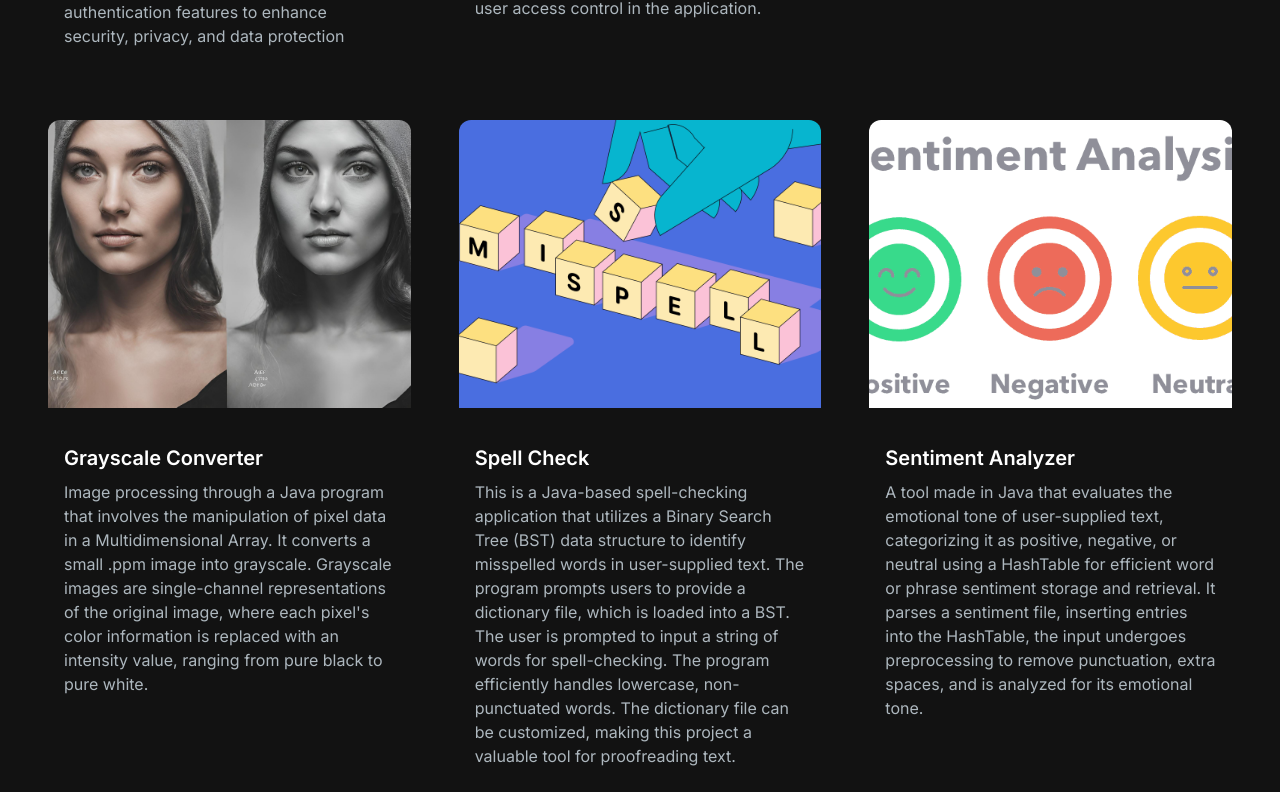
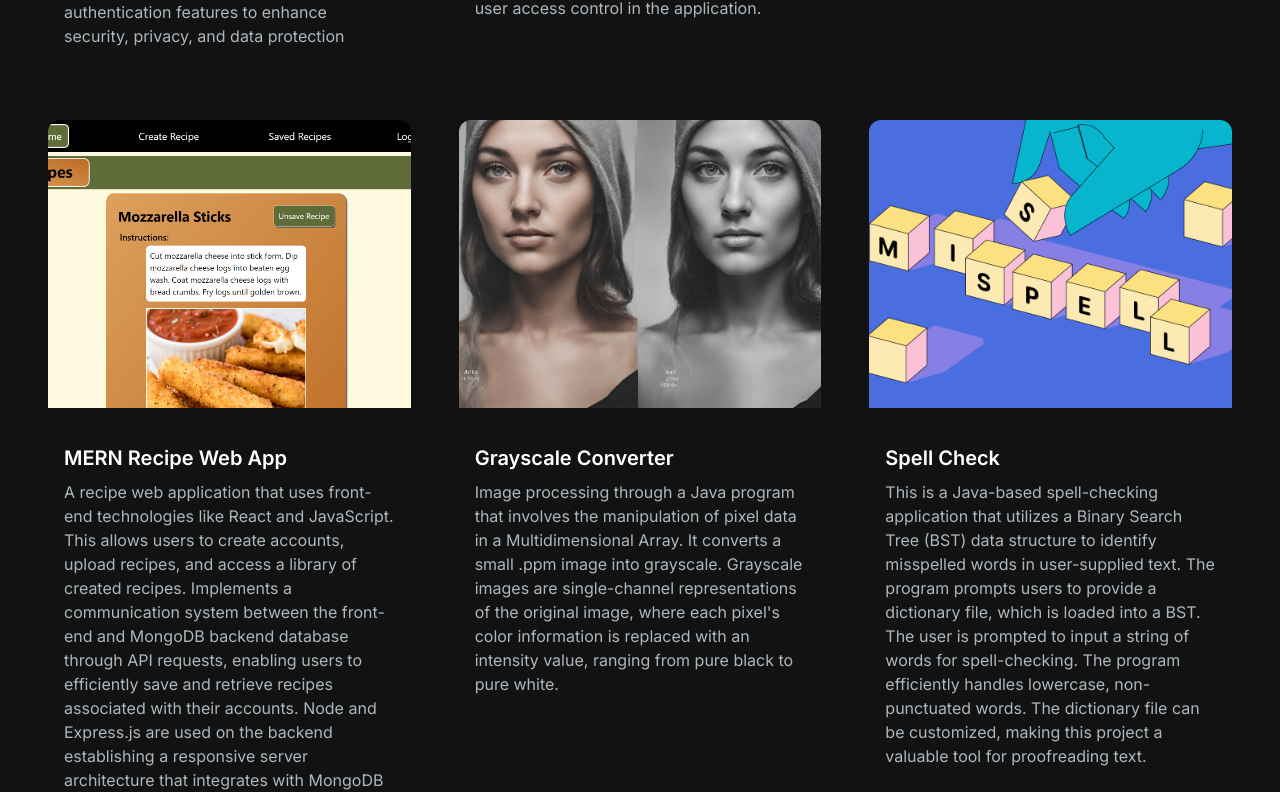
Before and after one commit to SairaBeg/next-portfolio, a Next.js app: page / in a window 1280 px wide. Shown: the part 1837-2629 px from the top of the page. Built offline with nearby package versions, Linux system fonts and the light colour scheme.

Commit message:
Added Recipe Project

```diff
--- a/app/components/ProjectCard.jsx
+++ b/app/components/ProjectCard.jsx
@@ -11,6 +11,7 @@ const ProjectCard = ({ imgUrl, title, description, gitUrl, previewUrl }) => {
           background: `url(${imgUrl})`,
           backgroundSize: "cover",
           backgroundPosition: "center",
+          objectFit: "contain",
         }}
       >
         <div className="overlay items-center justify-center absolute top-0 left-0 w-full h-full bg-[#181818] bg-opacity-0 hidden group-hover:flex group-hover:bg-opacity-80 transition-all duration-500 ">
--- a/app/components/Projects.jsx
+++ b/app/components/Projects.jsx
@@ -36,6 +36,16 @@ const projectData = [
   },
   {
     id: 4,
+    title: "MERN Recipe Web App",
+    description:
+      "A recipe web application that uses front-end technologies like React and JavaScript. This allows users to create accounts, upload recipes, and access a library of created recipes. Implements a communication system between the front-end and MongoDB backend database through API requests, enabling users to efficiently save and retrieve recipes associated with their accounts. Node and Express.js are used on the backend establishing a responsive server architecture that integrates with MongoDB for secure storage and retrieval of recipes, showcasing full-stack development and database management.",
+    image: "/projectPics/RecipeApp.png",
+    tag: ["All", "Web"],
+    gitUrl: "https://https://github.com/SairaBeg/recipe-web-app",
+    previewUrl: "https://recipe-web-app-eosin.vercel.app/auth",
+  },
+  {
+    id: 5,
     title: "Grayscale Converter",
     description:
       "Image processing through a Java program that involves the manipulation of pixel data in a Multidimensional Array. It converts a small .ppm image into grayscale. Grayscale images are single-channel representations of the original image, where each pixel's color information is replaced with an intensity value, ranging from pure black to pure white.",
@@ -45,7 +55,7 @@ const projectData = [
     previewUrl: "/",
   },
   {
-    id: 5,
+    id: 6,
     title: "Spell Check",
     description:
       "This is a Java-based spell-checking application that utilizes a Binary Search Tree (BST) data structure to identify misspelled words in user-supplied text. The program prompts users to provide a dictionary file, which is loaded into a BST. The user is prompted to input a string of words for spell-checking. The program efficiently handles lowercase, non-punctuated words. The dictionary file can be customized, making this project a valuable tool for proofreading text.",
@@ -54,16 +64,16 @@ const projectData = [
     gitUrl: "https://github.com/SairaBeg/Spell-Checker",
     previewUrl: "/",
   },
-  {
-    id: 6,
-    title: "Sentiment Analyzer",
-    description:
-      "A tool made in Java that evaluates the emotional tone of user-supplied text, categorizing it as positive, negative, or neutral using a HashTable for efficient word or phrase sentiment storage and retrieval. It parses a sentiment file, inserting entries into the HashTable, the input undergoes preprocessing to remove punctuation, extra spaces, and is analyzed for its emotional tone.",
-    image: "/projectPics/sentiment.png",
-    tag: ["All", "Web"],
-    gitUrl: "https://github.com/SairaBeg/SentimentAnalyzer",
-    previewUrl: "/",
-  },
+  // {
+  //   id: 6,
+  //   title: "Sentiment Analyzer",
+  //   description:
+  //     "A tool made in Java that evaluates the emotional tone of user-supplied text, categorizing it as positive, negative, or neutral using a HashTable for efficient word or phrase sentiment storage and retrieval. It parses a sentiment file, inserting entries into the HashTable, the input undergoes preprocessing to remove punctuation, extra spaces, and is analyzed for its emotional tone.",
+  //   image: "/projectPics/sentiment.png",
+  //   tag: ["All", "Web"],
+  //   gitUrl: "https://github.com/SairaBeg/SentimentAnalyzer",
+  //   previewUrl: "/",
+  // },
 ];
 
 const Projects = () => {
```
Also changed, not shown: public/projectPics/RecipeApp.png (added), 1 other file (tests, documents, lock files or other folders).
